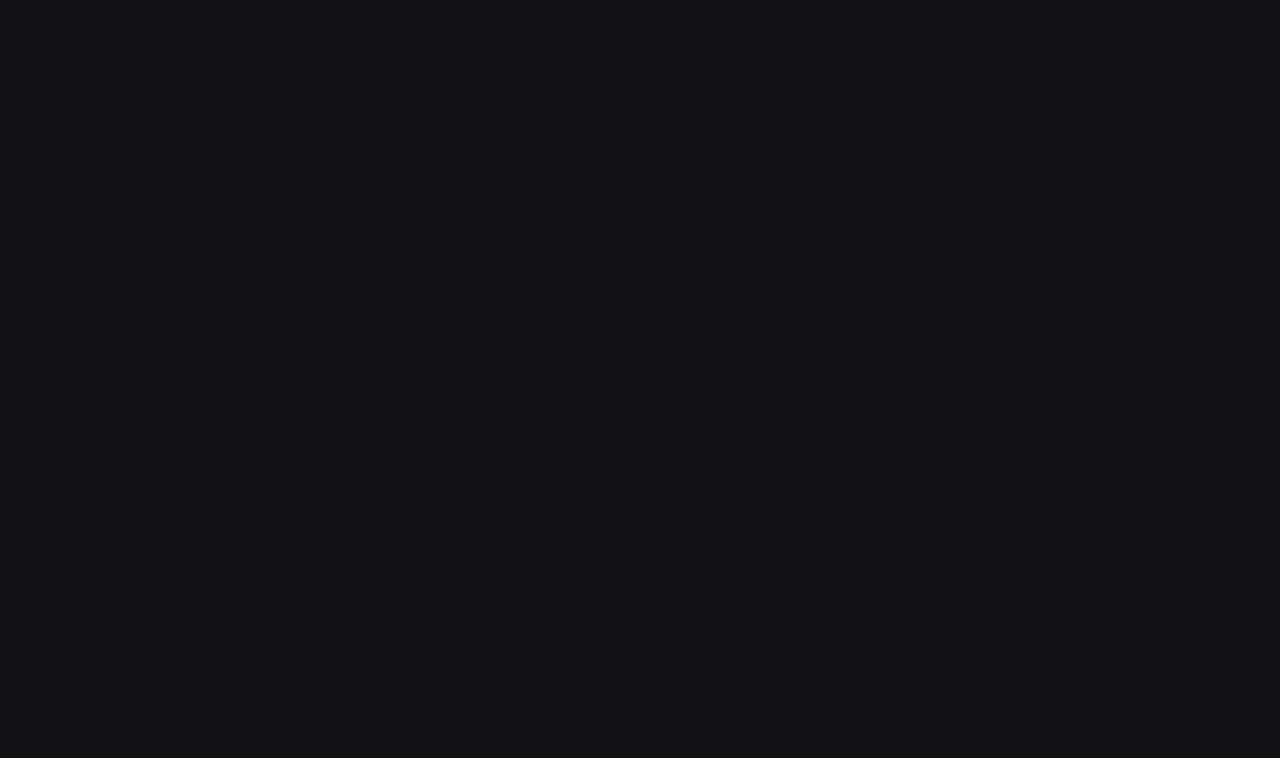
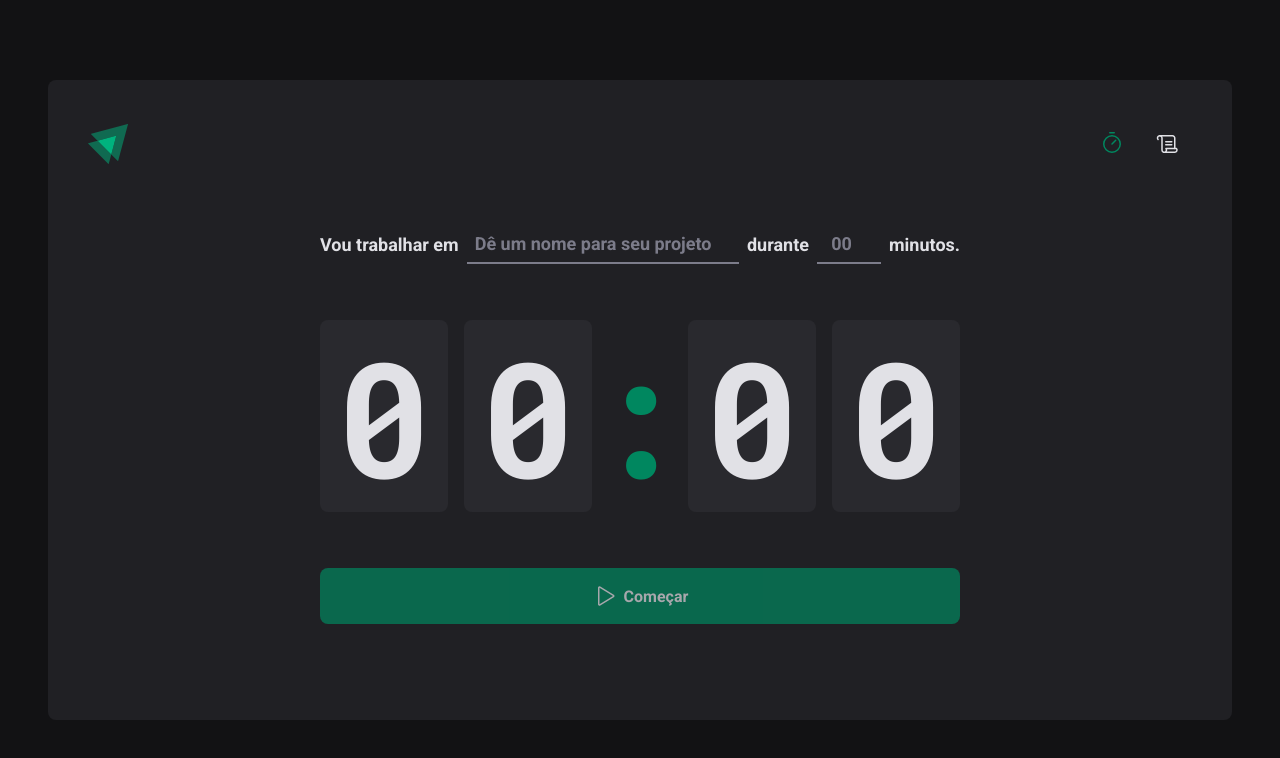
Before and after one commit to RivaldoMascarenhas/CursoIgnite, a React (Vite) app: page /home in a window 1280 px wide. Before the commit this address had no page. Shown: the top 758 px of the page. Built offline with nearby package versions, Linux system fonts and the light colour scheme.

Commit message:
CSS Complet

```diff
--- a/src/components/Header/index.tsx
+++ b/src/components/Header/index.tsx
@@ -8,7 +8,7 @@ export function Header() {
     <HeaderContainer>
       <img src={LogoIgnite} alt="" />
       <nav>
-        <NavLink to="/" title="Timer">
+        <NavLink to="/home" title="Timer">
           <Timer size={24} />
         </NavLink>
         <NavLink to="/history" title="Histórico">
--- a/src/pages/History.tsx
+++ /dev/null
@@ -1,7 +0,0 @@
-export function History() {
-  return (
-    <>
-      <h1>Hello History</h1>
-    </>
-  )
-}
--- /dev/null
+++ b/src/pages/History/index.tsx
@@ -0,0 +1,47 @@
+import { HistoryContainer, HistoryList } from './styles'
+
+export function History() {
+  return (
+    <HistoryContainer>
+      <h1>Meu histórico</h1>
+      <HistoryList>
+        <table>
+          <thead>
+            <tr>
+              <th>Tarefa </th>
+              <th>Duração</th>
+              <th>Início</th>
+              <th>Status</th>
+            </tr>
+          </thead>
+          <tbody>
+            <tr>
+              <td>Tarefa</td>
+              <td>20 minutos</td>
+              <td>há 2 meses</td>
+              <td>Concluído</td>
+            </tr>
+            <tr>
+              <td>Tarefa</td>
+              <td>20 minutos</td>
+              <td>há 2 meses</td>
+              <td>Concluído</td>
+            </tr>
+            <tr>
+              <td>Tarefa</td>
+              <td>20 minutos</td>
+              <td>há 2 meses</td>
+              <td>Concluído</td>
+            </tr>
+            <tr>
+              <td>Tarefa</td>
+              <td>20 minutos</td>
+              <td>há 2 meses</td>
+              <td>Concluído</td>
+            </tr>
+          </tbody>
+        </table>
+      </HistoryList>
+    </HistoryContainer>
+  )
+}
--- /dev/null
+++ b/src/pages/History/styles.ts
@@ -0,0 +1,58 @@
+import styled from 'styled-components'
+
+export const HistoryContainer = styled.div`
+  flex: 1;
+  padding: 3.5rem;
+
+  display: flex;
+  flex-direction: column;
+
+  h1 {
+    font-size: 1.5rem;
+    color: ${(props) => props.theme['gray-100']};
+  }
+`
+
+export const HistoryList = styled.div`
+  flex: 1;
+  overflow: auto;
+  margin-top: 2rem;
+
+  table {
+    width: 100%;
+    border-collapse: collapse;
+    min-width: 600px;
+
+    th {
+      background-color: ${(props) => props.theme['gray-600']};
+      padding: 1rem;
+      text-align: left;
+      color: ${(props) => props.theme['gray-100']};
+      font-size: 0.875rem;
+      line-height: 1.6;
+
+      &:first-child {
+        width: 50%;
+        border-top-left-radius: 8px;
+        padding-left: 1.5rem;
+      }
+      &:last-child {
+        border-top-right-radius: 8px;
+        padding-left: 1.5rem;
+      }
+    }
+    td {
+      background-color: ${(props) => props.theme['gray-700']};
+      border-top: 4px solid ${(props) => props.theme['gray-800']};
+      padding: 1rem;
+      font-size: 0.875rem;
+      line-height: 1.6;
+      &:first-child {
+        padding-left: 1.5rem;
+      }
+      &:last-child {
+        padding-left: 1.5rem;
+      }
+    }
+  }
+`
--- a/src/pages/Home.tsx
+++ /dev/null
@@ -1,7 +0,0 @@
-export function Home() {
-  return (
-    <>
-      <h1>Hello Word</h1>
-    </>
-  )
-}
--- /dev/null
+++ b/src/pages/Home/index.tsx
@@ -0,0 +1,56 @@
+import { Play } from 'phosphor-react'
+import {
+  CountDownContainer,
+  FormContainer,
+  HomeContainer,
+  MinutesAmountInput,
+  Separator,
+  StartCountDownButton,
+  Taskinput,
+} from './styles'
+
+export function Home() {
+  return (
+    <HomeContainer>
+      <form action="">
+        <FormContainer>
+          {' '}
+          <label htmlFor="task"> Vou trabalhar em</label>
+          <Taskinput
+            type="text"
+            id="task"
+            placeholder="Dê um nome para seu projeto"
+            list="task-sugestions"
+          />
+          <datalist id="task-sugestions">
+            <option value="Sugestão 01" />
+            <option value="Sugestão 02" />
+            <option value="Sugestão 03" />
+            <option value="Sugestão 04" />
+          </datalist>
+          <label htmlFor="minutesAmount">durante</label>
+          <MinutesAmountInput
+            type="number"
+            placeholder="00"
+            id="minutesAmount"
+            step={5}
+            min={5}
+            max={60}
+          />
+          <span>minutos.</span>
+        </FormContainer>
+        <CountDownContainer>
+          <span>0</span>
+          <span>0</span>
+          <Separator>:</Separator>
+          <span>0</span>
+          <span>0</span>
+        </CountDownContainer>
+        <StartCountDownButton disabled type="submit">
+          <Play size={24} />
+          Começar
+        </StartCountDownButton>
+      </form>
+    </HomeContainer>
+  )
+}
--- /dev/null
+++ b/src/pages/Home/styles.ts
@@ -0,0 +1,110 @@
+import styled from 'styled-components'
+
+export const HomeContainer = styled.main`
+  flex: 1;
+
+  display: flex;
+  flex-direction: column;
+  align-items: center;
+  justify-content: center;
+
+  form {
+    display: flex;
+    flex-direction: column;
+    align-items: center;
+    gap: 3.5rem;
+  }
+`
+
+export const FormContainer = styled.div`
+  width: 100%;
+  display: flex;
+  align-items: center;
+  justify-content: center;
+  gap: 0.5rem;
+  color: ${(props) => props.theme['gray-100']};
+  font-size: 1.125rem;
+  font-weight: bold;
+  flex-wrap: wrap;
+`
+const BaseInput = styled.input`
+  background: transparent;
+  height: 2.5rem;
+  border: 0;
+  border-bottom: 2px solid ${(props) => props.theme['gray-500']};
+  font-weight: bold;
+  font-size: 1.125rem;
+  padding: 0 0.5rem;
+  color: ${(props) => props.theme['gray-100']};
+
+  &:focus {
+    box-shadow: none;
+    border-color: ${(props) => props.theme['green-500']};
+  }
+
+  &::placeholder {
+    color: ${(props) => props.theme['gray-500']};
+  }
+`
+
+export const Taskinput = styled(BaseInput)`
+  flex: 1;
+  &::-webkit-calendar-picker-indicator {
+    display: none !important;
+  }
+`
+
+export const MinutesAmountInput = styled(BaseInput)`
+  width: 4rem;
+  text-align: center;
+`
+
+export const CountDownContainer = styled.div`
+  font-family: 'Roboto Mono', monospace;
+  font-size: 10rem;
+  line-height: 8rem;
+  color: ${(props) => props.theme['gray-100']};
+
+  display: flex;
+  gap: 1rem;
+
+  span {
+    background-color: ${(props) => props.theme['gray-700']};
+    padding: 2rem 1rem;
+    border-radius: 8px;
+  }
+`
+export const Separator = styled.div`
+  padding: 2rem 0;
+  color: ${(props) => props.theme['green-500']};
+
+  width: 4rem;
+  overflow: hidden;
+  display: flex;
+  justify-content: center;
+`
+export const StartCountDownButton = styled.button`
+  width: 100%;
+  border: 0;
+  padding: 1rem;
+  border-radius: 8px;
+
+  display: flex;
+  align-items: center;
+  justify-content: center;
+
+  gap: 0.5rem;
+  font-weight: bold;
+  cursor: pointer;
+  background: ${(props) => props.theme['green-500']};
+  color: ${(props) => props.theme['gray-100']};
+
+  &:disabled {
+    opacity: 0.7;
+    cursor: not-allowed;
+  }
+
+  &:not(:disabled):hover {
+    background: ${(props) => props.theme['green-700']};
+  }
+`
--- a/src/router.tsx
+++ b/src/router.tsx
@@ -10,7 +10,7 @@ export function Router() {
   return (
     <Routes>
       <Route path="/" element={<DefaultLayout />}>
-        <Route path="/" element={<Home />} />
+        <Route path="/home" element={<Home />} />
         <Route path="/history" element={<History />} />
       </Route>
     </Routes>
--- a/src/styles/Global.ts
+++ b/src/styles/Global.ts
@@ -1,24 +1,47 @@
 import { createGlobalStyle } from 'styled-components'
 
 export const GlobalStyle = createGlobalStyle`
+
 *{
+
     margin:0;
+
     padding: 0;
+
     box-sizing: border-box;
+
 }
 
+
+
 :focus{
+
     outline: 0;
+
     box-shadow: 0 0 0 2px ${(props) => props.theme['green-500']};
+
 }
 
+
+
 body{
+
     background: ${(props) => props.theme['gray-900']};
+
     color: ${(props) => props.theme['gray-300']};
+
+   -webkit-font-smoothing: antialiased;
+
 }
+
 body, input, textarea,button{
+
     font-family: 'Roboto',sans-serif;
+
     font-weight: 400;
+
     font-size: 1rem;
+
 }
+
 `
```
